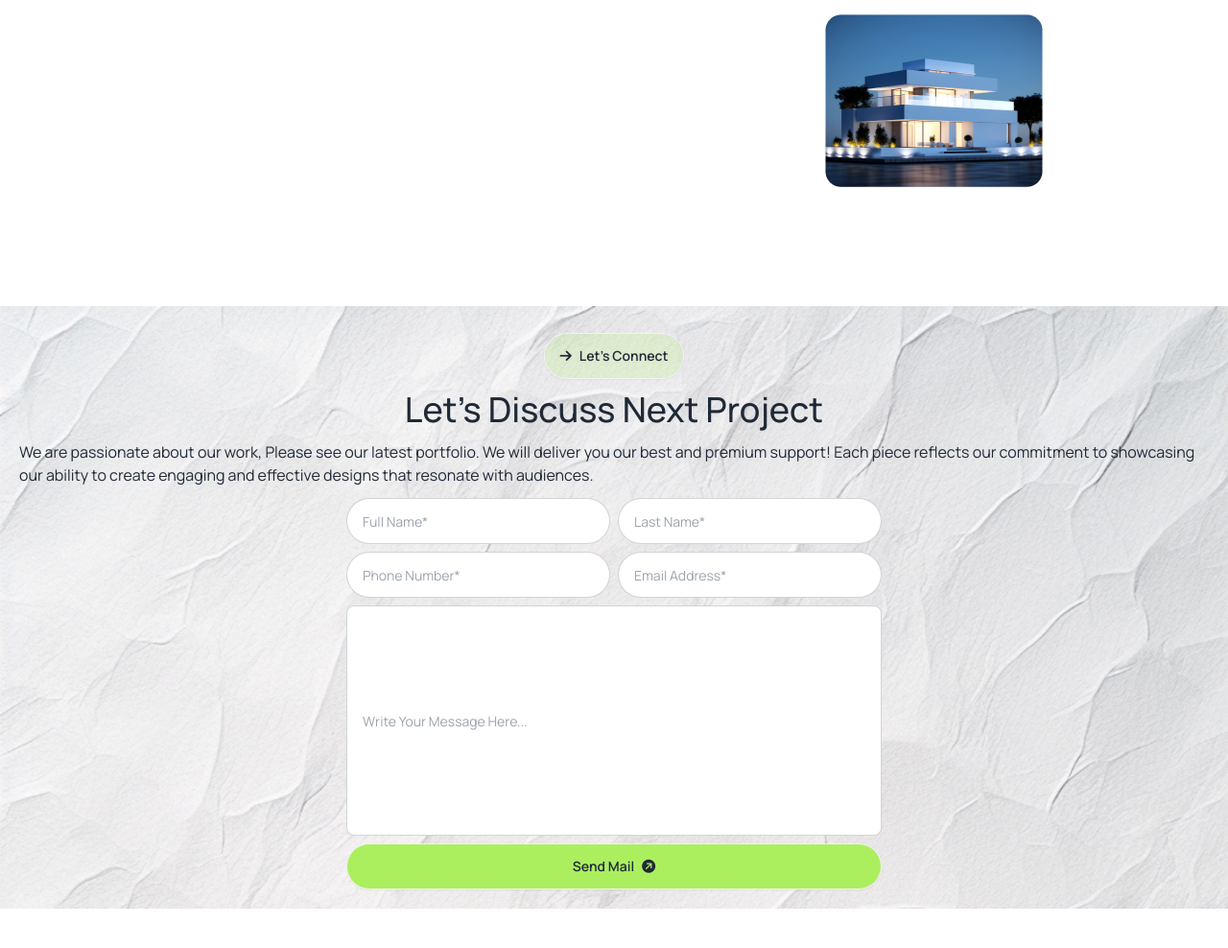
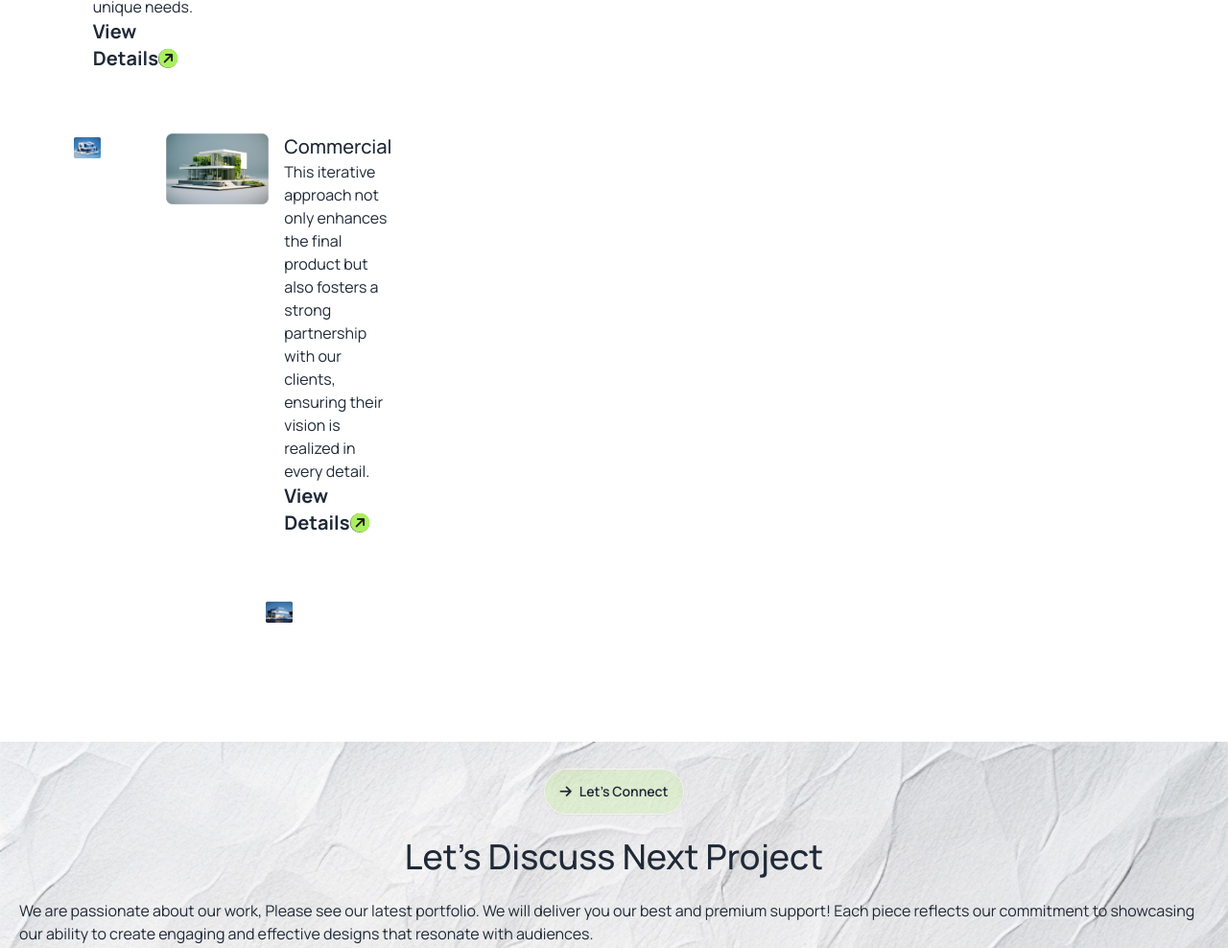
Before and after one commit to mahmud2237/Rinterio-03, a plain HTML site: page index.html in a window 1280 px wide. Shown: the part 2853-3841 px from the top of the page at 96% size. Drawn offline with nearby package versions, Linux system fonts and the light colour scheme.

Commit message:
Need to fix the Portfolio Section

```diff
--- a/index.html
+++ b/index.html
@@ -171,7 +171,7 @@
                 our commitment to quality and innovation, showcasing our ability to create engaging and effective
                 designs that resonate with audiences.</p>
             <!-- Portfolio Grid images Starts here     -->
-            <div class="grid grid-cols-3 gap-6">
+            <div class="grid grid-cols-12 gap-6">
                 <div class="col-start-1 col-span-2 flex justify-start gap-4 m-5">
                     <div class="w-[100%]">
                         <img class="object-cover" src="./assets/img1.png" alt="">
@@ -215,9 +215,9 @@
             </div>
         </section>
     </main>
-    <article class="bg-team bg-cover h-full">
+    <article class="bg-team bg-cover h-full mb-[100px]">
         <!-- Disscuss and Contact Section Start here -->
-        <section class="flex flex-col justify-center items-center gap-3 m-22 p-5 mb-[100px]">
+        <section class="flex flex-col justify-between items-center gap-y-6 m-22 p-5">
             <a href=""><button class="btn bg-[#ABEF5F33] mt-2 rounded-full"><i class="fa-solid fa-arrow-right"></i>Let's
                     Connect</button></a>
             <h3 class="text-3xl lg:text-4xl font-medium">Let’s Discuss Next Project</h3>
@@ -225,13 +225,13 @@
                 premium support! Each piece reflects our commitment to showcasing our ability to create engaging and
                 effective designs that resonate with audiences.</p>
             <div class="w-3/4 flex flex-col justify-center items-center">
-                <div class="flex w-3/5 gap-2 mb-2">
+                <div class="lg:flex justify-between w-3/5 gap-y-4 mb-2">
                     <input type="text" placeholder="Full Name*"
                         class="input input-bordered input-md w-full rounded-full required:" />
                     <input type="text" placeholder="Last Name*"
                         class="input input-bordered input-md w-full rounded-full required:" />
                 </div>
-                <div class="flex w-3/5 gap-2 mb-2">
+                <div class="lg:flex justify-between w-3/5 gap-y-4 mb-2">
                     <input type="text" placeholder="Phone Number*"
                         class="input input-bordered input-md w-full rounded-full required:" />
                     <input type="text" placeholder="Email Address*"
@@ -239,8 +239,8 @@
                 </div>
 
                 <div class="flex justify-center w-3/5 h-60 mb-2">
-                    <input type="text" placeholder="Write Your Message Here..."
-                        class="input input-bordered input-md w-full h-full rounded-lg" />
+                    <textarea type="text" placeholder="Write Your Message Here..."
+                        class="input input-bordered input-md w-full h-full rounded-lg"></textarea>
                 </div>
                 <div class="w-3/5">
                     <button class="btn w-full bg-primary rounded-full">Send Mail<i
```
